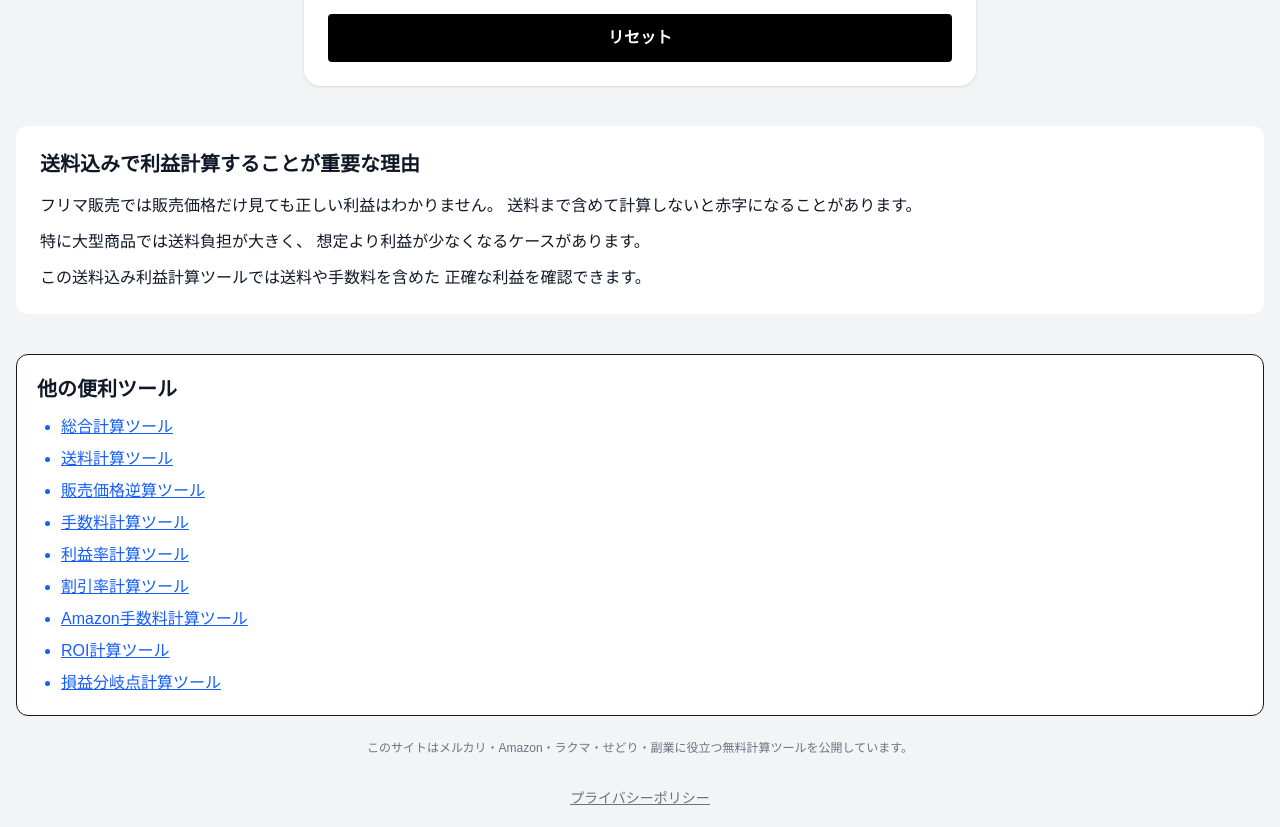
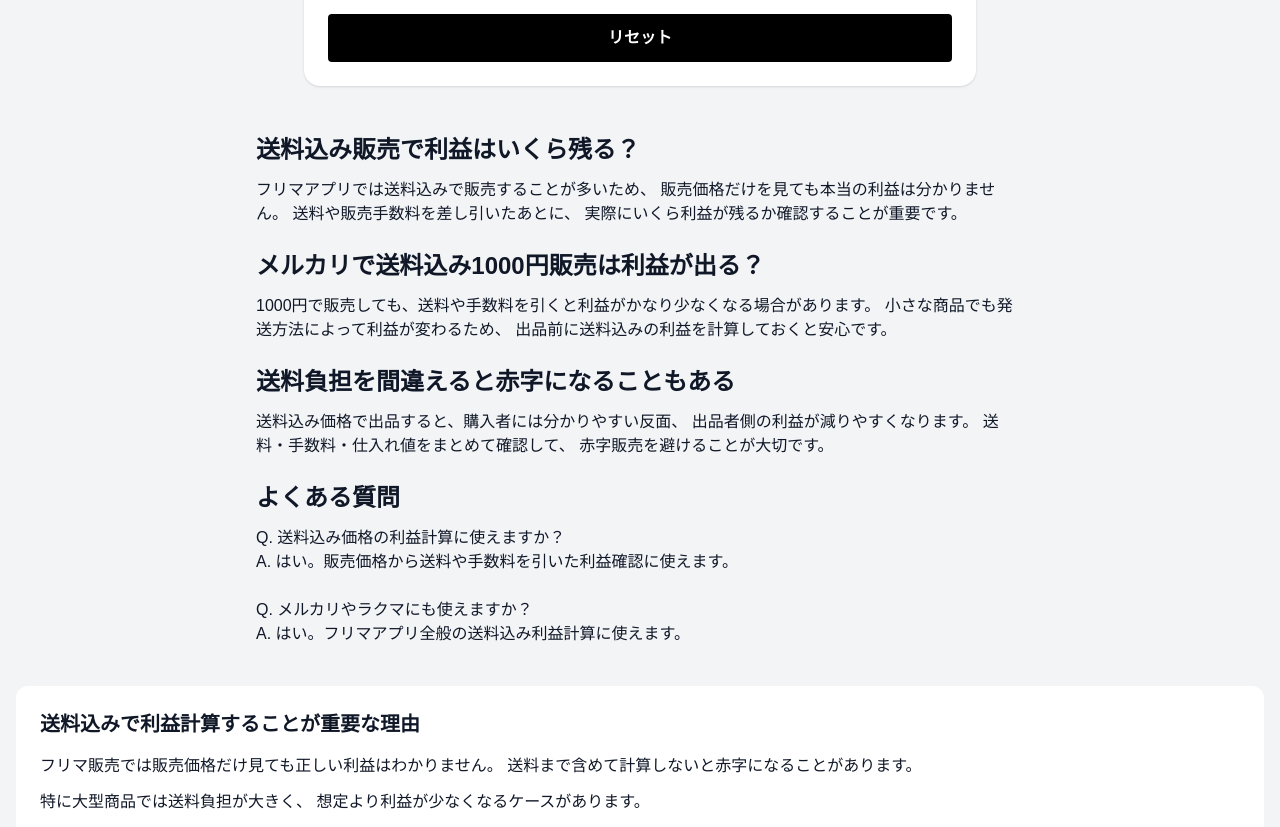
Before and after one commit to antfarm-lab/shipping-profit-calc, a Next.js app: page / in a window 1280 px wide. Shown: the part 520-1347 px from the top of the page. Built offline with nearby package versions, Linux system fonts and the light colour scheme.

Commit message:
add seo content

```diff
--- a/app/page.tsx
+++ b/app/page.tsx
@@ -76,6 +76,57 @@ export default function Home() {
         </button>
 
       </div>
+      <section className="mt-12 text-left max-w-3xl mx-auto space-y-6">
+
+  <div>
+    <h2 className="text-2xl font-bold mb-3">
+      送料込み販売で利益はいくら残る？
+    </h2>
+    <p>
+      フリマアプリでは送料込みで販売することが多いため、
+      販売価格だけを見ても本当の利益は分かりません。
+      送料や販売手数料を差し引いたあとに、
+      実際にいくら利益が残るか確認することが重要です。
+    </p>
+  </div>
+
+  <div>
+    <h2 className="text-2xl font-bold mb-3">
+      メルカリで送料込み1000円販売は利益が出る？
+    </h2>
+    <p>
+      1000円で販売しても、送料や手数料を引くと利益がかなり少なくなる場合があります。
+      小さな商品でも発送方法によって利益が変わるため、
+      出品前に送料込みの利益を計算しておくと安心です。
+    </p>
+  </div>
+
+  <div>
+    <h2 className="text-2xl font-bold mb-3">
+      送料負担を間違えると赤字になることもある
+    </h2>
+    <p>
+      送料込み価格で出品すると、購入者には分かりやすい反面、
+      出品者側の利益が減りやすくなります。
+      送料・手数料・仕入れ値をまとめて確認して、
+      赤字販売を避けることが大切です。
+    </p>
+  </div>
+
+  <div>
+    <h2 className="text-2xl font-bold mb-3">
+      よくある質問
+    </h2>
+    <p>
+      Q. 送料込み価格の利益計算に使えますか？<br />
+      A. はい。販売価格から送料や手数料を引いた利益確認に使えます。<br /><br />
+
+      Q. メルカリやラクマにも使えますか？<br />
+      A. はい。フリマアプリ全般の送料込み利益計算に使えます。
+    </p>
+  </div>
+
+</section>
       <section className="mt-10 bg-white rounded-xl p-6">
   <h2 className="text-xl font-bold mb-4">
     送料込みで利益計算することが重要な理由
```
